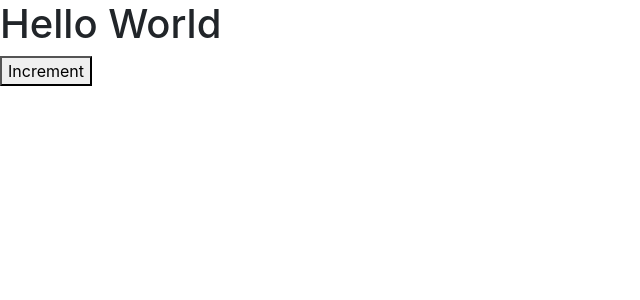
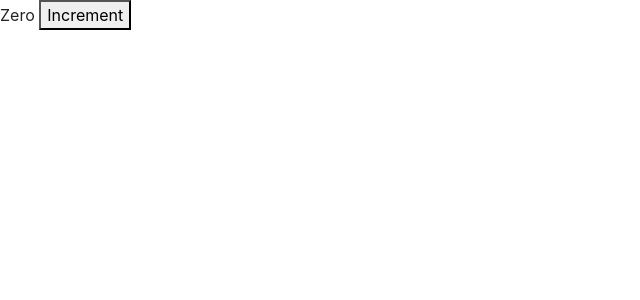
Before and after one commit to madhurabhujbal/react-counter-app, a React (Create React App) app: page / in a window 1280 px wide. Shown: the top 300 px of the page, without its empty margins (0-640 px from the left). Built offline with nearby package versions, Linux system fonts and the light colour scheme.

Commit message:
Add code to pass data dynamically on page to render

```diff
--- a/src/components/counter.jsx
+++ b/src/components/counter.jsx
@@ -1,14 +1,23 @@
 import React, { Component } from "react";
 
 class Counter extends Component {
+  state = {
+    count: 0,
+  };
+
   render() {
     return (
       <React.Fragment>
-        <h1>Hello World</h1>
+        <span> {this.formatCount()} </span>
         <button>Increment</button>
       </React.Fragment>
     );
   }
+
+  formatCount() {
+    const { count } = this.state;
+    return count === 0 ? "Zero" : count;
+  }
 }
 
 export default Counter;
```
